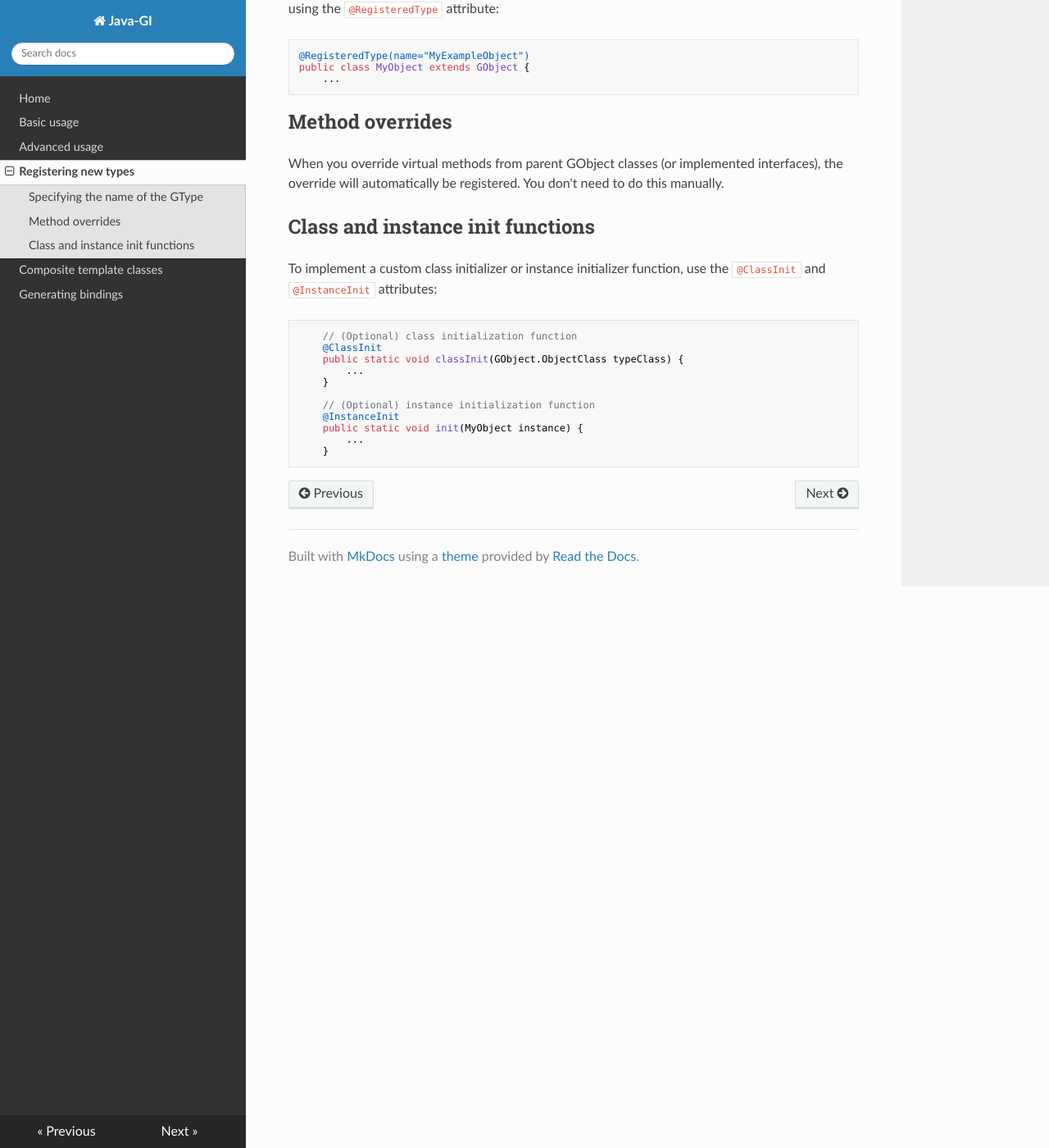
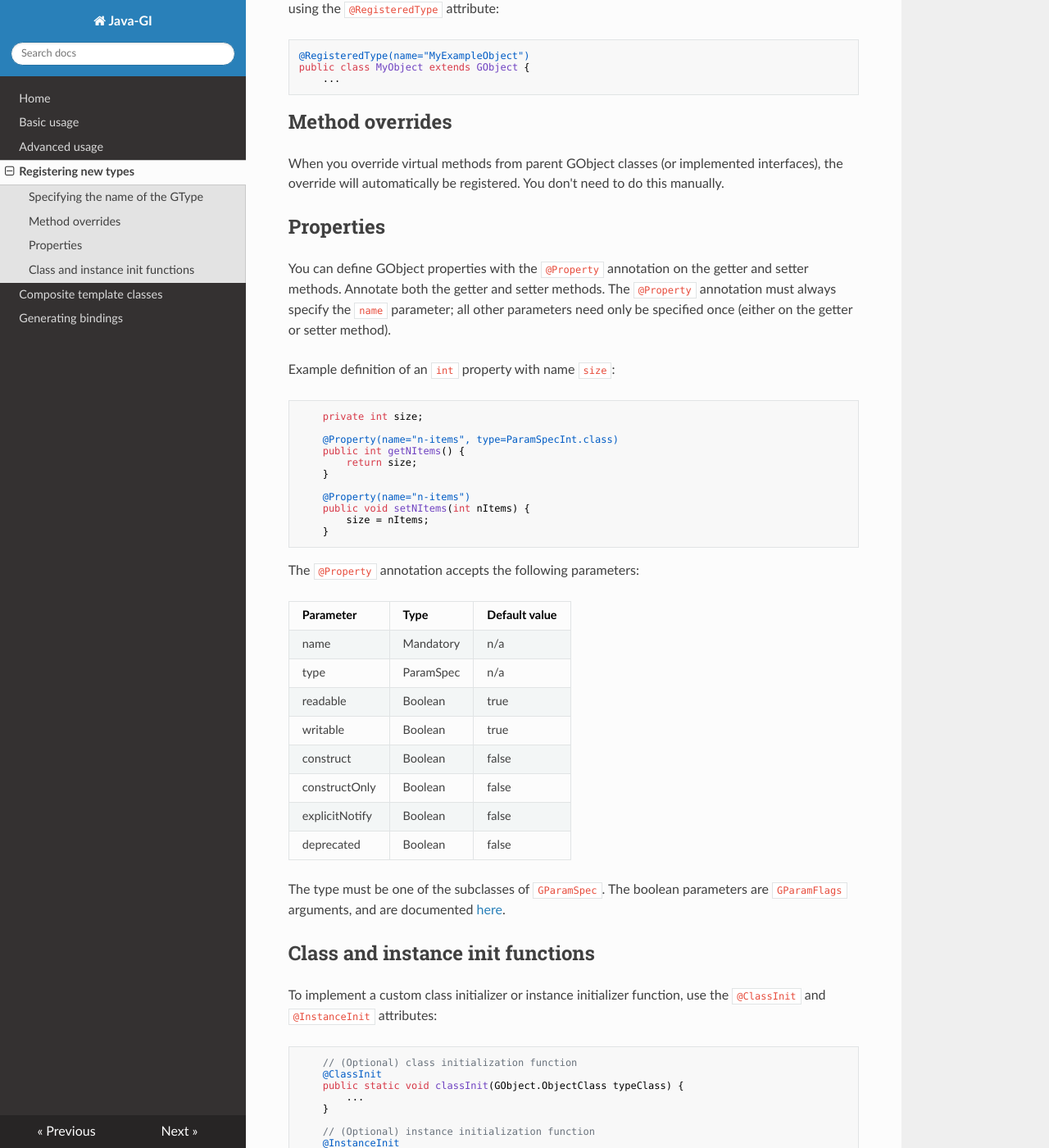
Before and after one commit to jwharm/java-gi, an MkDocs documentation site: the page built from website/docs/register.md, in a window 1280 px wide and 1400 px high, scrolled down 1157 px. Shown: the whole window at 82% size. Built offline with MkDocs 1.6.1, drawn with Linux system fonts in a browser that asks for light colours; nearby versions of some CDN libraries.

Commit message:
Documentation for defining custom properties

````diff
--- a/website/docs/register.md
+++ b/website/docs/register.md
@@ -53,6 +53,41 @@ public class MyObject extends GObject {
 
 When you override virtual methods from parent GObject classes (or implemented interfaces), the override will automatically be registered. You don't need to do this manually.
 
+## Properties
+
+You can define GObject properties with the `@Property` annotation on the getter and setter methods. Annotate both the getter and setter methods. The `@Property` annotation must always specify the `name` parameter; all other parameters need only be specified once (either on the getter or setter method).
+
+Example definition of an `int` property with name `size`:
+
+```java
+    private int size;
+
+    @Property(name="n-items", type=ParamSpecInt.class)
+    public int getNItems() {
+        return size;
+    }
+
+    @Property(name="n-items")
+    public void setNItems(int nItems) {
+        size = nItems;
+    }
+```
+
+The `@Property` annotation accepts the following parameters:
+
+| Parameter      | Type      | Default value |
+|----------------|-----------|---------------|
+| name           | Mandatory | n/a           |
+| type           | ParamSpec | n/a           |
+| readable       | Boolean   | true          |
+| writable       | Boolean   | true          |
+| construct      | Boolean   | false         |
+| constructOnly  | Boolean   | false         |
+| explicitNotify | Boolean   | false         |
+| deprecated     | Boolean   | false         |
+
+The type must be one of the subclasses of `GParamSpec`.  The boolean parameters are `GParamFlags` arguments, and are documented [here](https://docs.gtk.org/gobject/flags.ParamFlags.html).
+
 ## Class and instance init functions
 
 To implement a custom class initializer or instance initializer function, use the `@ClassInit` and `@InstanceInit` attributes:
````
